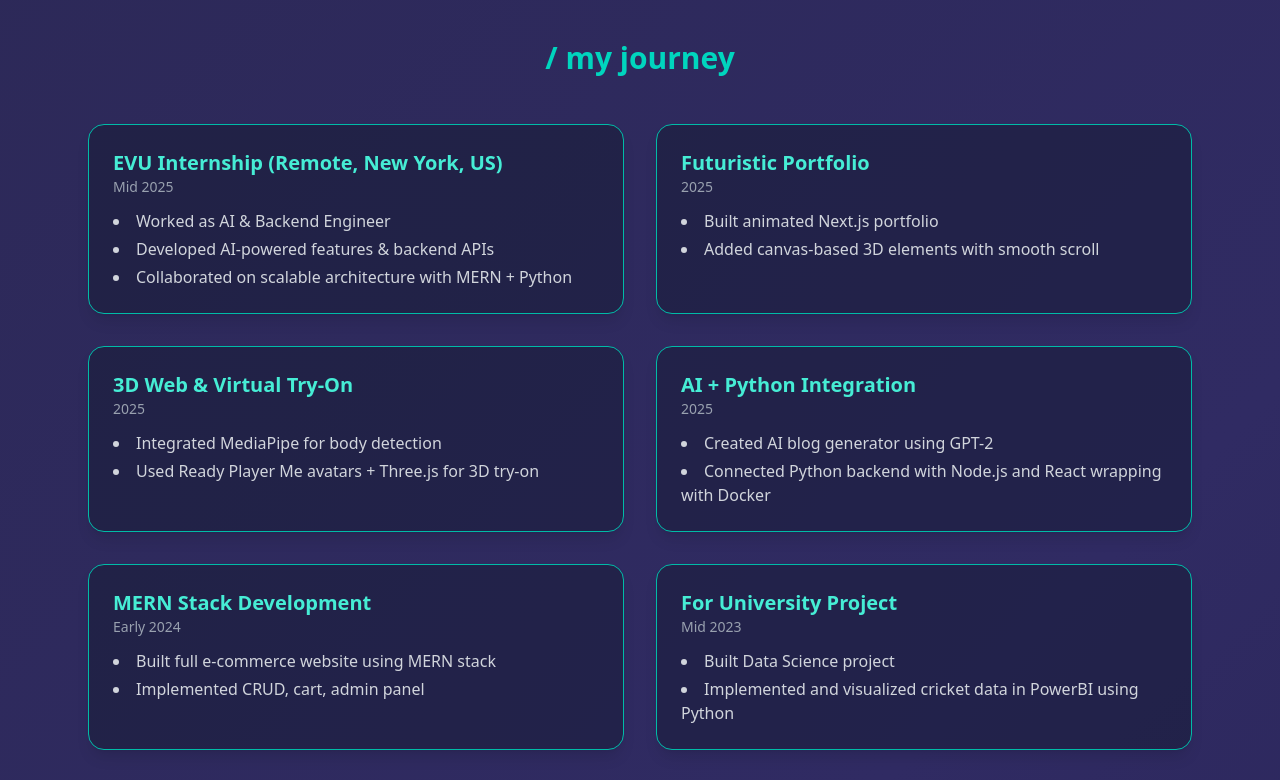
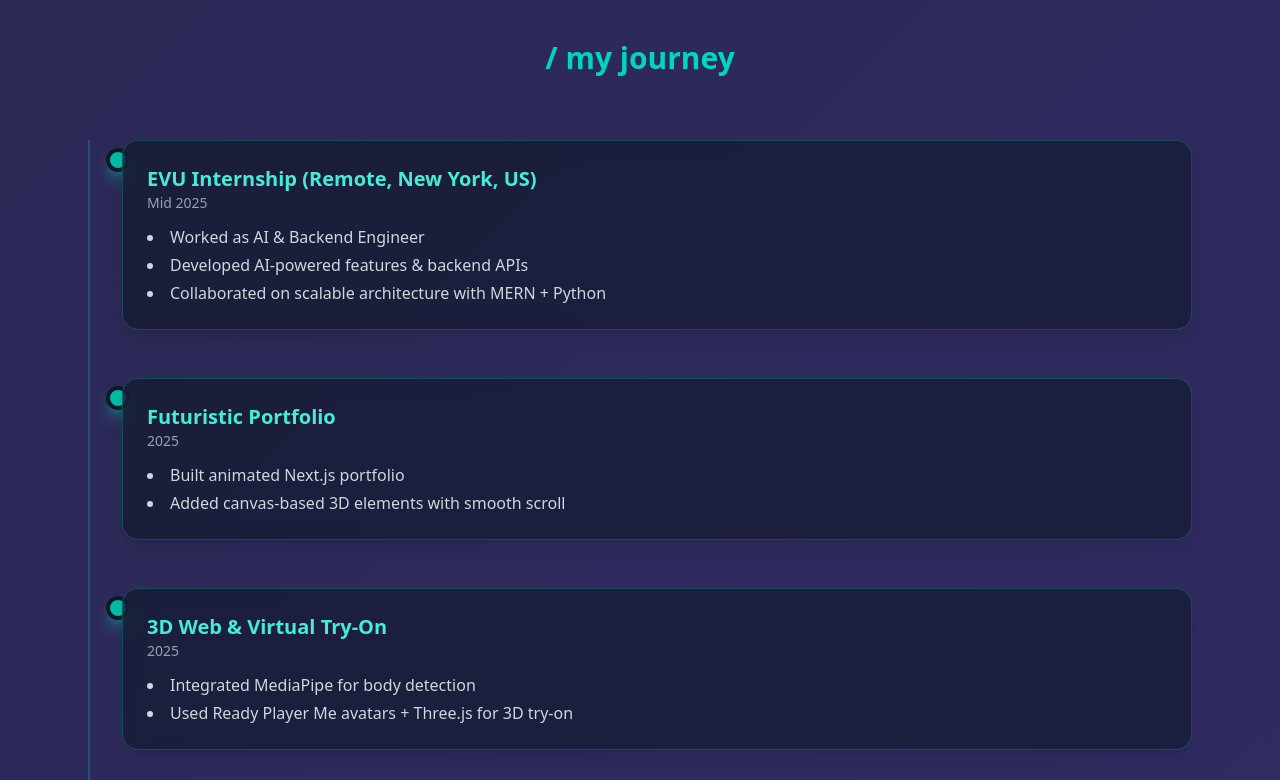
Before and after one commit to ChinmayLokahnde/Portfolio, a Next.js app: page / in a window 1280 px wide. Shown: the part 1640-2420 px from the top of the page. Built offline with nearby package versions, Linux system fonts and the light colour scheme.

Commit message:
chnages in journey

```diff
--- a/components/Journey.tsx
+++ b/components/Journey.tsx
@@ -66,7 +66,7 @@ const Journey = () => {
   return (
     <section id="journey" className="px-6 py-20 max-w-6xl mx-auto text-white">
       <motion.h2
-        className="text-3xl font-bold text-teal-400 mb-12 text-center"
+        className="text-3xl font-bold text-teal-400 mb-16 text-center"
         initial={{ opacity: 0, y: 40 }}
         whileInView={{ opacity: 1, y: 0 }}
         viewport={{ once: true }}
@@ -75,16 +75,20 @@ const Journey = () => {
         / my journey
       </motion.h2>
 
-      <div className="grid md:grid-cols-2 gap-8">
+      <div className="relative border-l-2 border-teal-500/30 pl-8 space-y-12">
         {journey.map((step, i) => (
           <motion.div
             key={i}
-            className="bg-gray-900/40 border border-teal-500 rounded-2xl p-6 shadow-lg hover:shadow-teal-500/30 transition-all"
-            initial={{ opacity: 0, y: 40 }}
-            whileInView={{ opacity: 1, y: 0 }}
+            className="relative"
+            initial={{ opacity: 0, x: i % 2 === 0 ? -50 : 50 }}
+            whileInView={{ opacity: 1, x: 0 }}
             viewport={{ once: true }}
-            transition={{ duration: 0.6, delay: i * 0.15 }}
+            transition={{ duration: 0.6, delay: i * 0.1 }}
           >
+
+            <span className="absolute -left-4 top-2 w-6 h-6 rounded-full bg-teal-500 border-4 border-gray-900 shadow-lg shadow-teal-500/50"></span>
+
+            <div className="bg-gray-900/60 backdrop-blur-md border border-teal-500/30 rounded-2xl p-6 shadow-lg hover:shadow-teal-500/30 transition-all">
               <h3 className="text-xl font-semibold text-teal-300">{step.title}</h3>
               <p className="text-sm text-gray-400 mb-3">{step.period}</p>
               <ul className="list-disc list-inside text-gray-300 space-y-1">
@@ -92,8 +96,12 @@ const Journey = () => {
                   <li key={idx}>{point}</li>
                 ))}
               </ul>
+            </div>
           </motion.div>
         ))}
+
+
+        <div className="absolute left-0 top-0 w-1 bg-gradient-to-b from-teal-500 via-teal-400/50 to-transparent animate-pulse rounded-full"></div>
       </div>
     </section>
   );
```
Lines whose indentation alone changed are shown as unchanged.
